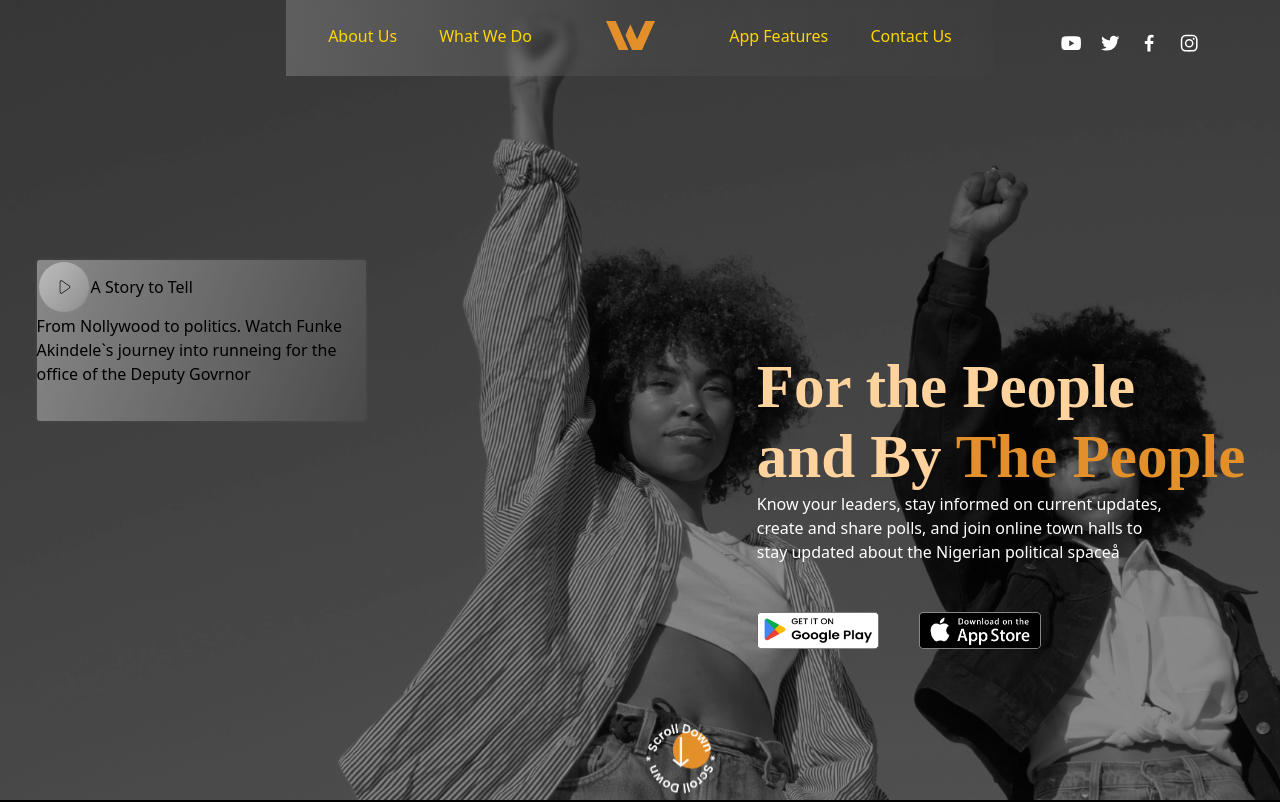
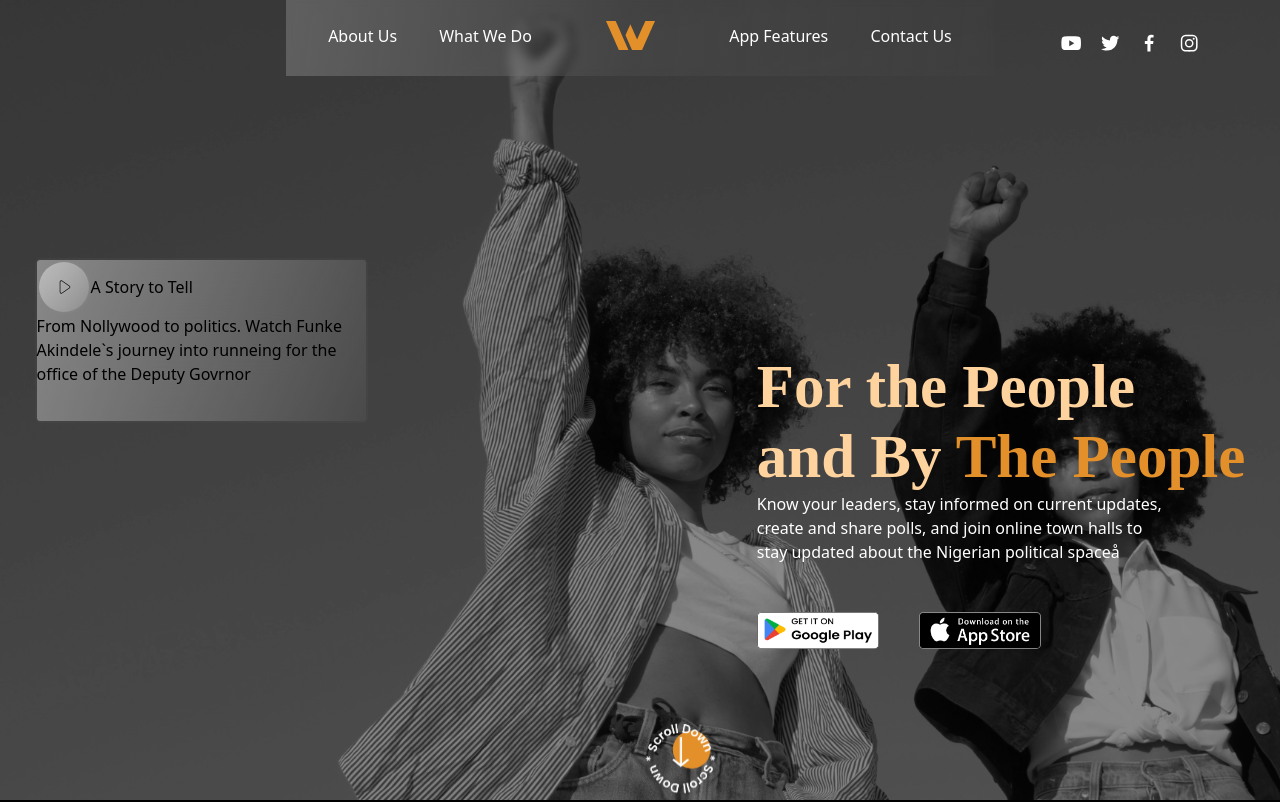
Before and after one commit to Mathvic456/We-The-People-Landing-Page, a React (Vite) app: page / in a window 1280 px wide. Shown: the top 802 px of the page. Built offline with nearby package versions, Linux system fonts and the light colour scheme.

Commit message:
Fixed hover on navigation bar

```diff
--- a/src/App.css
+++ b/src/App.css
@@ -24,8 +24,12 @@ body{
 }
 
 .navHeader li p{
-  color: gold;
+  color: white;
   font-size: 16px;
+}
+
+.navHeader li p:hover {
+  color: #E3902B
 }
 
 .logo{
```
